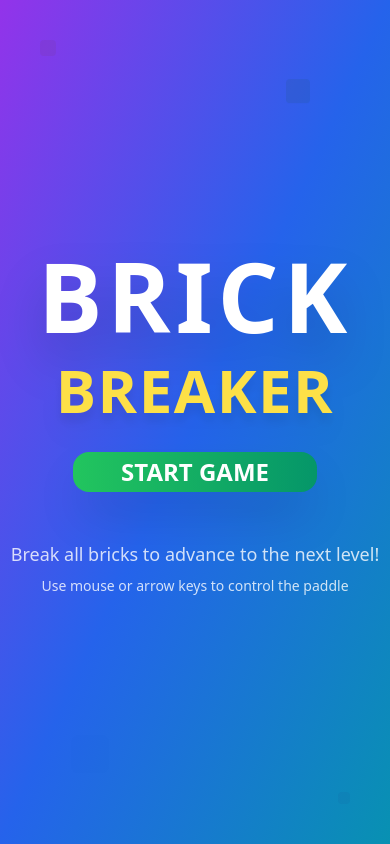
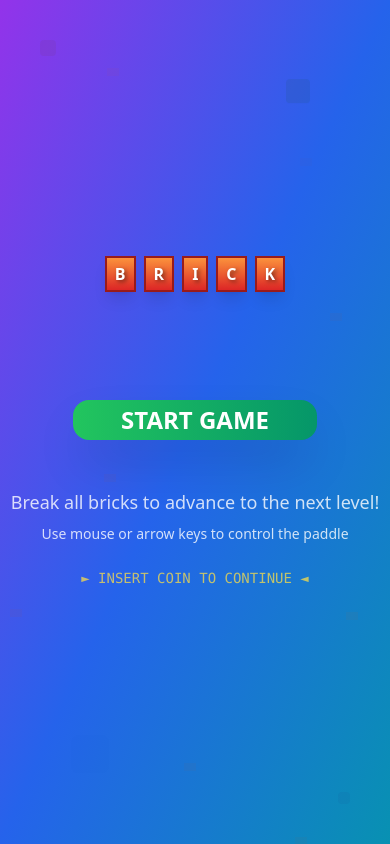
Before and after one commit to jatinsharma00007/cosmic-brick-quest, a React (Vite) app: page / in a window 390 px wide. Built offline with nearby package versions, Linux system fonts and the light colour scheme.

Commit message:
feat: Implement landing page with animations
Adds a landing page with a brick-built logo, shatter animation, and zoom-in transition. Includes Tailwind CSS styling and responsive design.

```diff
--- a/src/pages/Index.tsx
+++ b/src/pages/Index.tsx
@@ -1,52 +1,148 @@
 
-import { useEffect } from 'react';
+import { useEffect, useState, useRef } from 'react';
 import { Button } from "@/components/ui/button";
 import { useNavigate } from 'react-router-dom';
 
 const Index = () => {
   const navigate = useNavigate();
+  const [isAnimating, setIsAnimating] = useState(false);
+  const [showShatter, setShowShatter] = useState(false);
+  const [isZooming, setIsZooming] = useState(false);
+  const breakerRef = useRef<HTMLDivElement>(null);
 
   useEffect(() => {
     document.title = "Brick Breaker - Classic Arcade Game";
+
+    // Trigger shatter animation after page load
+    const timer = setTimeout(() => {
+      setShowShatter(true);
+      setIsAnimating(true);
+    }, 1000);
+
+    return () => clearTimeout(timer);
   }, []);
 
   const handleStart = () => {
-    navigate('/level-select');
+    setIsZooming(true);
+
+    // Navigate after zoom animation completes
+    setTimeout(() => {
+      navigate('/level-select');
+    }, 1500);
   };
 
+  const BrickLetter = ({ children, delay = 0 }: { children: string; delay?: number }) => (
+    <div
+      className="inline-block bg-gradient-to-b from-orange-400 to-red-600 text-white font-bold border-2 border-red-800 shadow-lg px-2 py-1 mx-1 transform hover:scale-105 transition-transform"
+      style={{
+        textShadow: '2px 2px 4px rgba(0,0,0,0.5)',
+        animationDelay: `${delay}s`
+      }}
+    >
+      {children}
+    </div>
+  );
+
+  const ShatterLetter = ({ children, index }: { children: string; index: number }) => {
+    const randomX = Math.random() * 400 - 200;
+    const randomY = Math.random() * 300 + 100;
+    const randomRotate = Math.random() * 360;
+
+    return (
+      <span
+        className={`inline-block font-bold text-yellow-300 transition-all duration-1000 ${
+          showShatter ? 'animate-shatter' : ''
+        }`}
+        style={{
+          '--random-x': `${randomX}px`,
+          '--random-y': `${randomY}px`,
+          '--random-rotate': `${randomRotate}deg`,
+          animationDelay: `${index * 0.1}s`,
+          textShadow: '3px 3px 6px rgba(0,0,0,0.8)'
+        } as React.CSSProperties}
+      >
+        {children}
+      </span>
+    );
+  };
 
   return (
-    <div className="min-h-screen bg-gradient-to-br from-purple-600 via-blue-600 to-cyan-600 flex items-center justify-center relative overflow-hidden">
+    <div className={`min-h-screen bg-gradient-to-br from-purple-600 via-blue-600 to-cyan-600 flex items-center justify-center relative overflow-hidden transition-all duration-1000 ${
+      isZooming ? 'animate-zoom-in' : ''
+    }`}>
       {/* Animated background elements */}
       <div className="absolute inset-0 opacity-10">
         <div className="absolute top-10 left-10 w-4 h-4 bg-yellow-900 rounded animate-pulse"></div>
         <div className="absolute top-20 right-20 w-6 h-6 bg-green-900 rounded animate-bounce"></div>
         <div className="absolute bottom-20 left-20 w-5 h-5 bg-red-900 rounded animate-ping"></div>
         <div className="absolute bottom-10 right-10 w-3 h-3 bg-blue-900 rounded animate-pulse"></div>
+
+        {/* Floating brick particles */}
+        {[...Array(8)].map((_, i) => (
+          <div
+            key={i}
+            className="absolute w-3 h-2 bg-orange-600 opacity-20 animate-pulse"
+            style={{
+              left: `${Math.random() * 100}%`,
+              top: `${Math.random() * 100}%`,
+              animationDelay: `${i * 0.5}s`,
+              animationDuration: `${2 + Math.random() * 2}s`
+            }}
+          />
+        ))}
       </div>
 
-      <div className="text-center z-10 animate-fade-in">
-        <h1 className="text-8xl font-bold text-white mb-4 drop-shadow-2xl tracking-wider">
-          BRICK
-        </h1>
-        <h2 className="text-6xl font-bold text-yellow-300 mb-8 drop-shadow-xl tracking-wide">
-          BREAKER
-        </h2>
+      <div className={`text-center z-10 transition-all duration-1000 ${
+        isZooming ? 'animate-fade-out' : 'animate-fade-in'
+      } ${isAnimating ? 'animate-shake' : ''}`}>
+        {/* BRICK - Built with brick-like divs */}
+        <div className="flex justify-center items-center mb-4">
+          {'BRICK'.split('').map((letter, index) => (
+            <BrickLetter key={index} delay={index * 0.1}>
+              {letter}
+            </BrickLetter>
+          ))}
+        </div>
 
-        <div className="space-y-6">
+        {/* BREAKER - Shatterable text */}
+        <div
+          ref={breakerRef}
+          className="text-6xl font-bold mb-8 drop-shadow-xl tracking-wide relative"
+        >
+          {'BREAKER'.split('').map((letter, index) => (
+            <ShatterLetter key={index} index={index}>
+              {letter}
+            </ShatterLetter>
+          ))}
+        </div>
+
+        <div className={`space-y-6 transition-all duration-500 ${isZooming ? 'opacity-0' : 'opacity-100'}`}>
           <Button
             onClick={handleStart}
-            className="bg-gradient-to-r from-green-500 to-emerald-600 hover:from-green-600 hover:to-emerald-700 text-white font-bold py-4 px-12 text-2xl rounded-2xl shadow-2xl transform hover:scale-105 transition-all duration-200"
+            disabled={isZooming}
+            className="bg-gradient-to-r from-green-500 to-emerald-600 hover:from-green-600 hover:to-emerald-700 text-white font-bold py-4 px-12 text-2xl rounded-2xl shadow-2xl transform hover:scale-105 transition-all duration-200 disabled:opacity-50 disabled:cursor-not-allowed"
           >
-            START GAME
+            {isZooming ? 'LAUNCHING...' : 'START GAME'}
           </Button>
         </div>
 
-        <div className="mt-12 text-white/80 text-lg">
+        <div className={`mt-12 text-white/80 text-lg transition-all duration-500 ${isZooming ? 'opacity-0' : 'opacity-100'}`}>
           <p>Break all bricks to advance to the next level!</p>
           <p className="text-sm mt-2">Use mouse or arrow keys to control the paddle</p>
+
+          {/* Insert Coin style blinking message */}
+          <div className="mt-6 animate-pulse">
+            <p className="text-yellow-300 text-sm font-mono">
+              ► INSERT COIN TO CONTINUE ◄
+            </p>
+          </div>
         </div>
       </div>
+
+      {/* Screen flash effect during zoom */}
+      {isZooming && (
+        <div className="absolute inset-0 bg-white animate-pulse opacity-20 z-20"></div>
+      )}
     </div>
   );
 };
--- a/tailwind.config.ts
+++ b/tailwind.config.ts
@@ -1,3 +1,4 @@
+
 import type { Config } from "tailwindcss";
 
 export default {
@@ -84,11 +85,49 @@ export default {
 					to: {
 						height: '0'
 					}
+				},
+				'shatter': {
+					'0%': {
+						transform: 'translate(0, 0) rotate(0deg) scale(1)',
+						opacity: '1'
+					},
+					'100%': {
+						transform: 'translate(var(--random-x, 100px), var(--random-y, 200px)) rotate(var(--random-rotate, 45deg)) scale(0.3)',
+						opacity: '0'
+					}
+				},
+				'shake': {
+					'0%, 100%': { transform: 'translateX(0)' },
+					'10%, 30%, 50%, 70%, 90%': { transform: 'translateX(-5px)' },
+					'20%, 40%, 60%, 80%': { transform: 'translateX(5px)' }
+				},
+				'zoom-in': {
+					'0%': { transform: 'scale(1)' },
+					'100%': { transform: 'scale(20)' }
+				},
+				'fade-out': {
+					'0%': { opacity: '1' },
+					'100%': { opacity: '0' }
+				},
+				'brick-fall': {
+					'0%': {
+						transform: 'translate(0, 0) rotate(0deg)',
+						opacity: '1'
+					},
+					'100%': {
+						transform: 'translate(var(--fall-x, 0px), 300px) rotate(var(--fall-rotate, 180deg))',
+						opacity: '0'
+					}
 				}
 			},
 			animation: {
 				'accordion-down': 'accordion-down 0.2s ease-out',
-				'accordion-up': 'accordion-up 0.2s ease-out'
+				'accordion-up': 'accordion-up 0.2s ease-out',
+				'shatter': 'shatter 1.5s ease-out forwards',
+				'shake': 'shake 0.5s ease-in-out',
+				'zoom-in': 'zoom-in 1.5s ease-in-out forwards',
+				'fade-out': 'fade-out 0.5s ease-out forwards',
+				'brick-fall': 'brick-fall 2s ease-in forwards'
 			}
 		}
 	},
```
